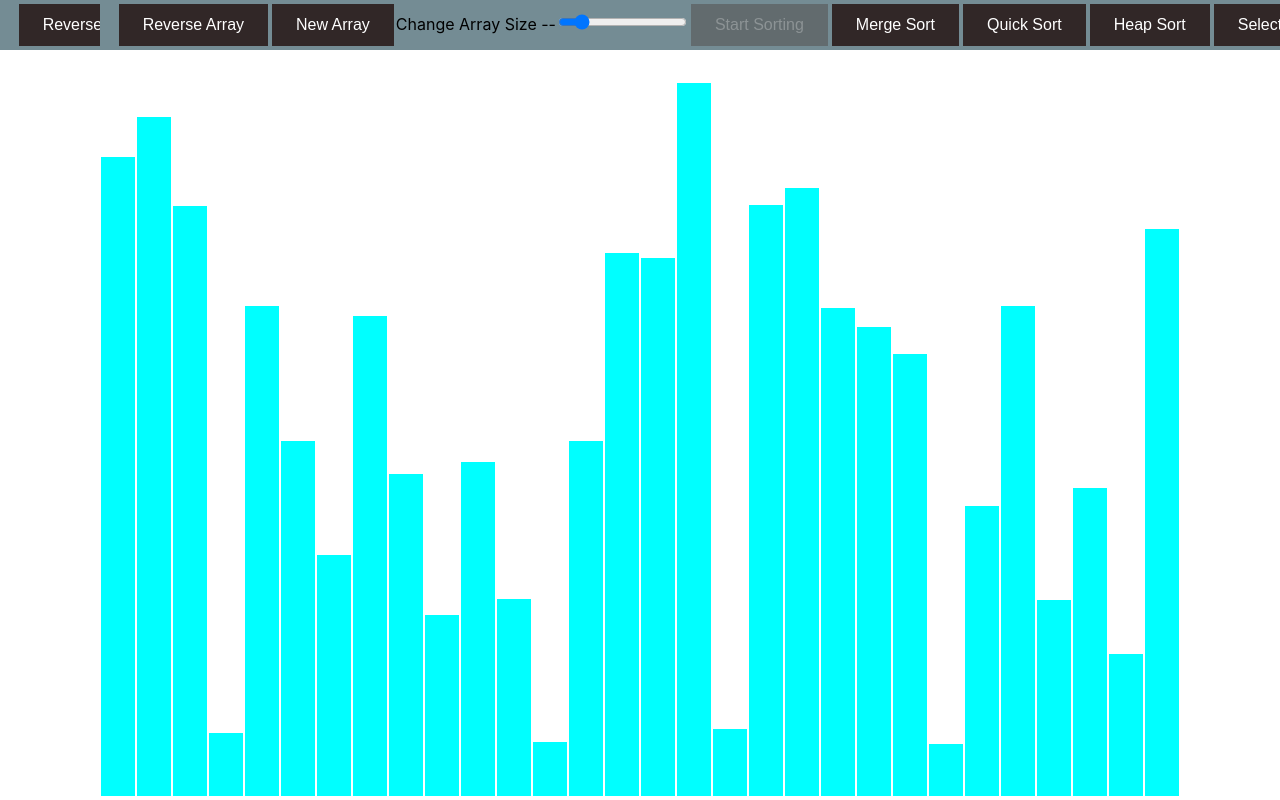
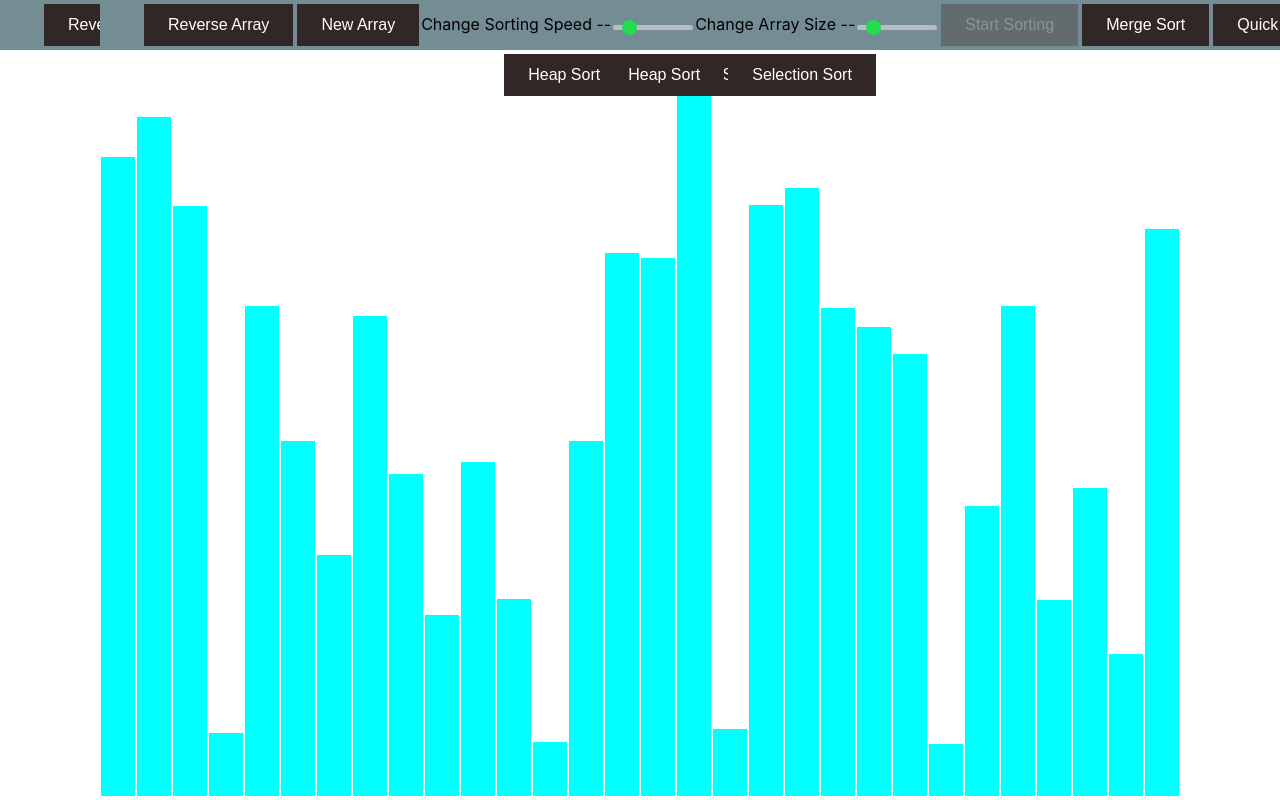
Before and after one commit to mattaadams/Algorithm_Visualizer, a React (Create React App) app: page / in a window 1280 px wide. Built offline with nearby package versions, Linux system fonts and the light colour scheme.

Commit message:
quicksort and scroller

```diff
--- a/src/AlgoViz/AlgoViz.jsx
+++ b/src/AlgoViz/AlgoViz.jsx
@@ -15,11 +15,13 @@ export default class AlgoViz extends React.Component {
   constructor(props) {
     super(props);
     this.changeBarWidth = this.changeBarWidth.bind(this);
+    this.changeSortSpeed = this.changeSortSpeed.bind(this);
     this.resetArray = this.resetArray.bind(this);
     this.reverseArray = this.reverseArray.bind(this);
 
     this.n_bars = 30;
     this.max_n_bars = 300;
+    this.animation_speed = 1;
     this.state = {
       array: [],
       activeIndex: null,
@@ -40,7 +42,6 @@ export default class AlgoViz extends React.Component {
     }
     this.setState({ array });
     this.arrayWidth = Math.max(Math.floor((window.innerWidth - 200) / this.n_bars) - 2, 1); // Left offset and margins or just do fraction
-    this.animation_speed = 5 * (this.max_n_bars / this.n_bars); // Slower animation for less bars, replace 300 with max_bar
   }
 
   reverseArray() {
@@ -51,6 +52,10 @@ export default class AlgoViz extends React.Component {
   changeBarWidth(evt) {
     this.n_bars = evt.target.value;
     this.resetArray();
+  }
+
+  changeSortSpeed(evt) {
+    this.animation_speed = evt.target.value;
   }
 
   runSort(algoAnimation) {
@@ -131,7 +136,8 @@ export default class AlgoViz extends React.Component {
           whenClickReset={this.resetArray}
           whenClickReverse={this.reverseArray}
           whenClickStart={(algo) => this.startSorting(algo)}
-          whenScrolled={this.changeBarWidth}
+          changeSize={this.changeBarWidth}
+          changeSpeed={this.changeSortSpeed}
           arrayMax={this.max_n_bars}
           running={this.state.running}
         ></NavBar>
--- a/src/Algos/QuickSort.js
+++ b/src/Algos/QuickSort.js
@@ -4,50 +4,79 @@ export function getQuickSortAnimations(array) {
   return animations;
 }
 
-function doQuick(array, low, high, animations) {
-  if (low < high) {
-    // partIndex is partitioning index, array[p]
-    // is now at right place
-    let partIndex = partition(array, low, high, animations);
+//L+R Quicksort
 
-    // Separately sort elements before
-    // partition and after partition
-    doQuick(array, low, partIndex - 1, animations);
-    doQuick(array, partIndex + 1, high, animations);
+function doQuick(array, start, end, animations) {
+  if (start >= end) {
+    return;
   }
+  let pivot = start,
+    i = start + 1,
+    j = end;
+
+  while (j >= i) {
+    if (array[j] < array[pivot] && array[i] > array[pivot]) {
+      let temp = array[j];
+      array[j] = array[i];
+      array[i] = temp;
+      animations.push([1, i, j], [2, i, j]);
+      animations.push([4, pivot]);
+      animations.push([3, i, array[i], j, array[j]]);
+    }
+    if (array[j] >= array[pivot]) {
+      j--;
+      animations.push([1, i, j], [2, i, j]);
+    }
+    if (array[i] <= array[pivot]) {
+      i++;
+      animations.push([1, i, j], [2, i, j]);
+    }
+    if (j >= i) {
+      animations.push([1, i, j], [2, i, j]);
+    }
+  }
+  if (pivot !== j) {
+    let temp = array[j];
+    array[j] = array[pivot];
+    array[pivot] = temp;
+    animations.push([1, pivot, j], [2, pivot, j]);
+    animations.push([3, pivot, array[pivot], j, array[j]]);
+  }
+  doQuick(array, start, j - 1, animations);
+  doQuick(array, j + 1, end, animations);
 }
 
-function partition(array, low, high, animations) {
-  // pivot
+// function partition(array, low, high, animations) {
+//   // pivot
 
-  let pivot = array[high];
-  // Index of smaller element and
-  // indicates the right position
-  // of pivot found so far
-  let i = low - 1;
+//   let pivot = array[high];
+//   // Index of smaller element and
+//   // indicates the j position
+//   // of pivot found so far
+//   let i = low - 1;
 
-  for (let j = low; j <= high - 1; j++) {
-    // If current element is smaller
-    // than the pivot
-    if (array[j] < pivot) {
-      // Increment index of
-      // smaller element
+//   for (let j = low; j <= high - 1; j++) {
+//     // If current element is smaller
+//     // than the pivot
+//     animations.push([1, i, j], [2, i, j]);
+//     animations.push([3, j, array[j], i, array[i]]);
+//     if (array[j] < pivot) {
+//       // Increment index of
+//       // smaller element
 
-      i++;
+//       i++;
 
-      let temp = array[i];
-      array[i] = array[j];
-      array[j] = temp;
-      animations.push([4, high], [5, high]);
-      animations.push([1, i, j], [2, i, j]);
-      animations.push([3, j, array[j], i, array[i]]);
-    }
-  }
-  let temp = array[i + 1];
-  array[i + 1] = array[high];
-  array[high] = temp;
-  animations.push([1, i + 1, high], [2, i + 1, high]);
-  animations.push([3, high, array[high], i + 1, array[i + 1]]);
+//       let temp = array[i];
+//       array[i] = array[j];
+//       array[j] = temp;
+//       animations.push([4, high]); //, [5, high]);
+//     }
+//   }
+//   let temp = array[i + 1];
+//   array[i + 1] = array[high];
+//   array[high] = temp;
+//   animations.push([1, i + 1, high], [2, i + 1, high]);
+//   animations.push([3, high, array[high], i + 1, array[i + 1]]);
 
-  return i + 1;
-}
+//   return i + 1;
+// }
--- a/src/NavBar/NavBar.css
+++ b/src/NavBar/NavBar.css
@@ -2,8 +2,8 @@
   position: fixed;
   background-color: rgb(116, 140, 148);
   top: 0px;
-  height: 20px;
-  width: 20px
+  height: 50px;
+  width: 100%
 
 }
 
@@ -51,3 +51,37 @@
   cursor: pointer;
 
 }
+
+.slider {
+  -webkit-appearance: none;
+  width: 80px;
+  height: 5px;
+  border-radius: 5px;
+  background: #d3d3d3;
+  outline: none;
+  opacity: 0.7;
+  -webkit-transition: .2s;
+  transition: opacity .2s;
+}
+
+.slider:hover {
+  opacity:1;
+}
+
+.slider::-webkit-slider-thumb {
+  -webkit-appearance: none;
+  appearance: none;
+  width: 15px;
+  height: 15px;
+  border-radius: 50%;
+  background: #00ff37;
+  cursor: pointer;
+}
+
+.slider::-moz-range-thumb {
+  width: 15px;
+  height: 15px;
+  border-radius: 50%;
+  background: #04AA6D;
+  cursor: pointer;
+}
--- a/src/NavBar/NavBar.jsx
+++ b/src/NavBar/NavBar.jsx
@@ -4,10 +4,7 @@ import "./NavBar.css";
 // TODO:
 
 // Change style of scroller
-// re-implement mergeSort
-// Implement other 3 sorting algorithms
-// animation speed changes
-// animation style change
+// quickSort LL-->LR pointers
 
 export default class NavBar extends React.Component {
   constructor(props) {
@@ -23,16 +20,10 @@ export default class NavBar extends React.Component {
   }
 
   render() {
-    const { whenClickReset, whenClickReverse, whenScrolled, arrayMax, whenClickStart } = this.props;
+    const { whenClickReset, whenClickReverse, changeSize, changeSpeed, arrayMax, whenClickStart } = this.props;
 
     return (
-      <div
-        className="navbar-container"
-        style={{
-          width: `${window.innerWidth}px`,
-          height: `50px`,
-        }}
-      >
+      <div className="navbar-container">
         <button
           disabled={this.props.running === true}
           className={this.props.running === true ? "disabled-button" : "navButton"}
@@ -47,8 +38,10 @@ export default class NavBar extends React.Component {
         >
           New Array
         </button>
+        Change Sorting Speed --
+        <input class="slider" disabled={this.props.running === true} type="range" min="10" max={arrayMax} onChange={changeSpeed} />
         Change Array Size --
-        <input id="changeSize" disabled={this.props.running === true} type="range" min="10" max={arrayMax} onChange={whenScrolled} />
+        <input class="slider" disabled={this.props.running === true} type="range" min="10" max={arrayMax} onChange={changeSize} />
         <button
           disabled={this.state.activeAlgo === null || this.props.running === true}
           className={this.state.activeAlgo === null || this.props.running === true ? "disabled-button" : "navButton"}
```
